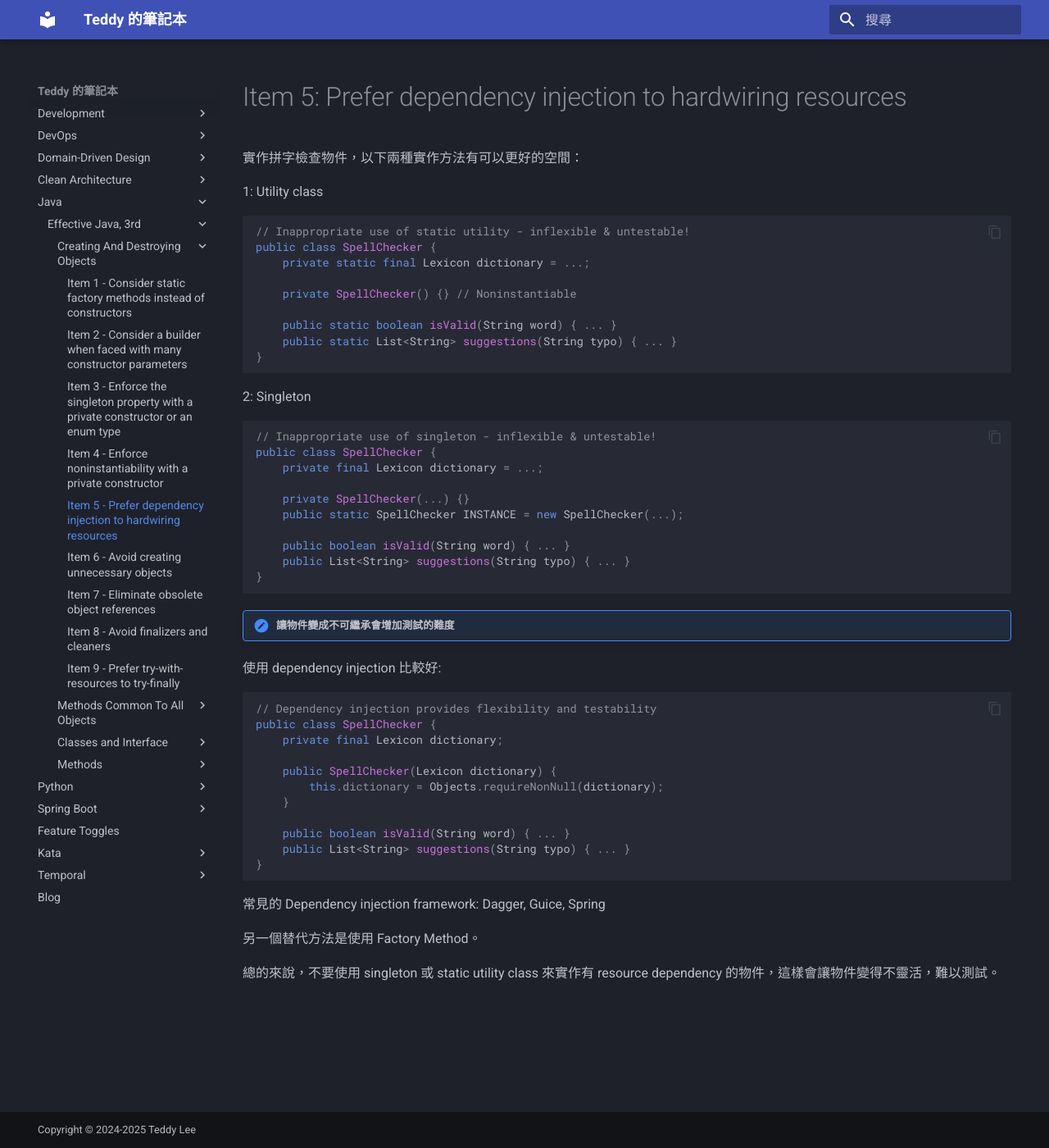
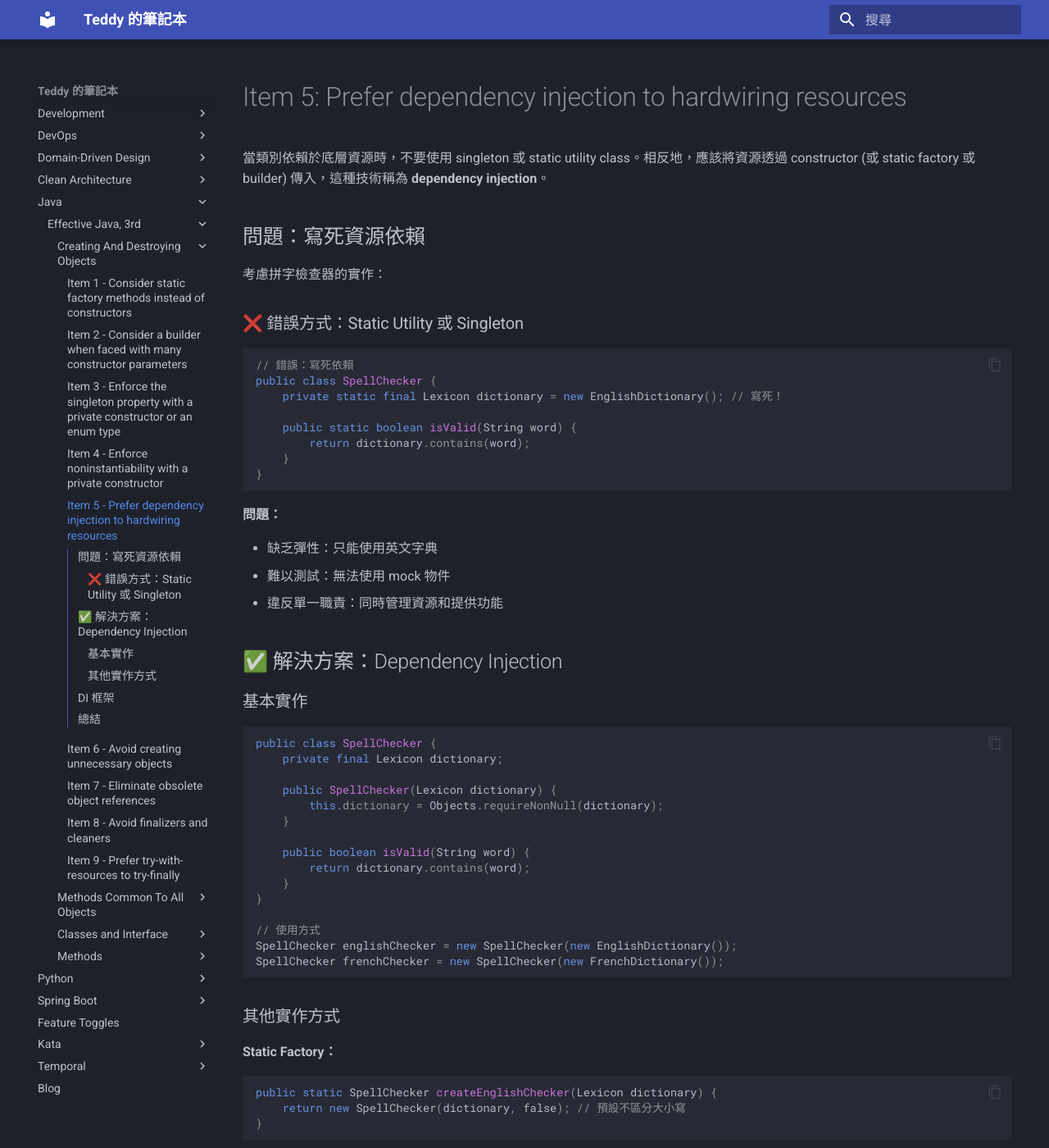
Before and after one commit to teddyprogramming/teddyprogramming.github.io, an MkDocs documentation site: the page built from docs/java/effective-java/005.md, in a window 1280 px wide and 1400 px high. Shown: the whole window at 82% size. Built offline with MkDocs 1.6.1 and Material for MkDocs 9.7.7, drawn with Linux system fonts in a browser that asks for light colours; some of the changed text lies outside the part shown.

Commit message:
Enhance documentation on dependency injection principles and provide clearer examples for SpellChecker implementation

````diff
--- a/docs/java/effective-java/005.md
+++ b/docs/java/effective-java/005.md
@@ -1,42 +1,35 @@
 # Item 5: Prefer dependency injection to hardwiring resources
 
-實作拼字檢查物件，以下兩種實作方法有可以更好的空間：
+當類別依賴於底層資源時，不要使用 singleton 或 static utility class。相反地，應該將資源透過 constructor (或 static factory 或 builder) 傳入，這種技術稱為 **dependency injection**。
 
-1: Utility class
+## 問題：寫死資源依賴
+
+考慮拼字檢查器的實作：
+
+### ❌ 錯誤方式：Static Utility 或 Singleton
 
 ```java
-// Inappropriate use of static utility - inflexible & untestable!
+// 錯誤：寫死依賴
 public class SpellChecker {
-    private static final Lexicon dictionary = ...;
+    private static final Lexicon dictionary = new EnglishDictionary(); // 寫死！
 
-    private SpellChecker() {} // Noninstantiable
-
-    public static boolean isValid(String word) { ... }
-    public static List<String> suggestions(String typo) { ... }
+    public static boolean isValid(String word) {
+        return dictionary.contains(word);
+    }
 }
 ```
 
-2: Singleton
+**問題：**
+
+- 缺乏彈性：只能使用英文字典
+- 難以測試：無法使用 mock 物件
+- 違反單一職責：同時管理資源和提供功能
+
+## ✅ 解決方案：Dependency Injection
+
+### 基本實作
 
 ```java
-// Inappropriate use of singleton - inflexible & untestable!
-public class SpellChecker {
-    private final Lexicon dictionary = ...;
-
-    private SpellChecker(...) {}
-    public static SpellChecker INSTANCE = new SpellChecker(...);
-
-    public boolean isValid(String word) { ... }
-    public List<String> suggestions(String typo) { ... }
-}
-```
-
-!!! note "讓物件變成不可繼承會增加測試的難度"
-
-使用 dependency injection 比較好:
-
-```java
-// Dependency injection provides flexibility and testability
 public class SpellChecker {
     private final Lexicon dictionary;
 
@@ -44,13 +37,70 @@ public class SpellChecker {
         this.dictionary = Objects.requireNonNull(dictionary);
     }
 
-    public boolean isValid(String word) { ... }
-    public List<String> suggestions(String typo) { ... }
+    public boolean isValid(String word) {
+        return dictionary.contains(word);
+    }
+}
+
+// 使用方式
+SpellChecker englishChecker = new SpellChecker(new EnglishDictionary());
+SpellChecker frenchChecker = new SpellChecker(new FrenchDictionary());
+```
+
+### 其他實作方式
+
+**Static Factory：**
+
+```java
+public static SpellChecker createEnglishChecker(Lexicon dictionary) {
+    return new SpellChecker(dictionary, false); // 預設不區分大小寫
 }
 ```
 
-常見的 Dependency injection framework: Dagger, Guice, Spring
+**Builder Pattern：**
 
-另一個替代方法是使用 Factory Method。
+```java
+SpellChecker checker = new SpellChecker.Builder(dictionary)
+    .caseSensitive(true)
+    .maxSuggestions(5)
+    .build();
+```
 
-總的來說，不要使用 singleton 或 static utility class 來實作有 resource dependency 的物件，這樣會讓物件變得不靈活，難以測試。
+**Factory Method：**
+
+```java
+public SpellChecker(Supplier<Lexicon> dictionaryFactory) {
+    this.dictionary = dictionaryFactory.get();
+}
+```
+
+## DI 框架
+
+複雜應用可使用 DI 框架：Spring、Guice、Dagger
+
+```java
+@Service
+public class SpellChecker {
+    @Autowired
+    public SpellChecker(Lexicon dictionary) {
+        this.dictionary = dictionary;
+    }
+}
+```
+
+## 總結
+
+!!! tip "核心原則"
+    **不要使用 singleton 或 static utility class 來實作依賴於底層資源的類別**。
+
+**優點：**
+
+✅ 彈性：支援多種實作
+✅ 可測試性：可注入 mock 物件
+✅ 可重用性：同一類別配合不同資源
+
+**方式選擇：**
+
+- 簡單依賴：Constructor Injection
+- 預設配置：Static Factory
+- 複雜配置：Builder Pattern
````
